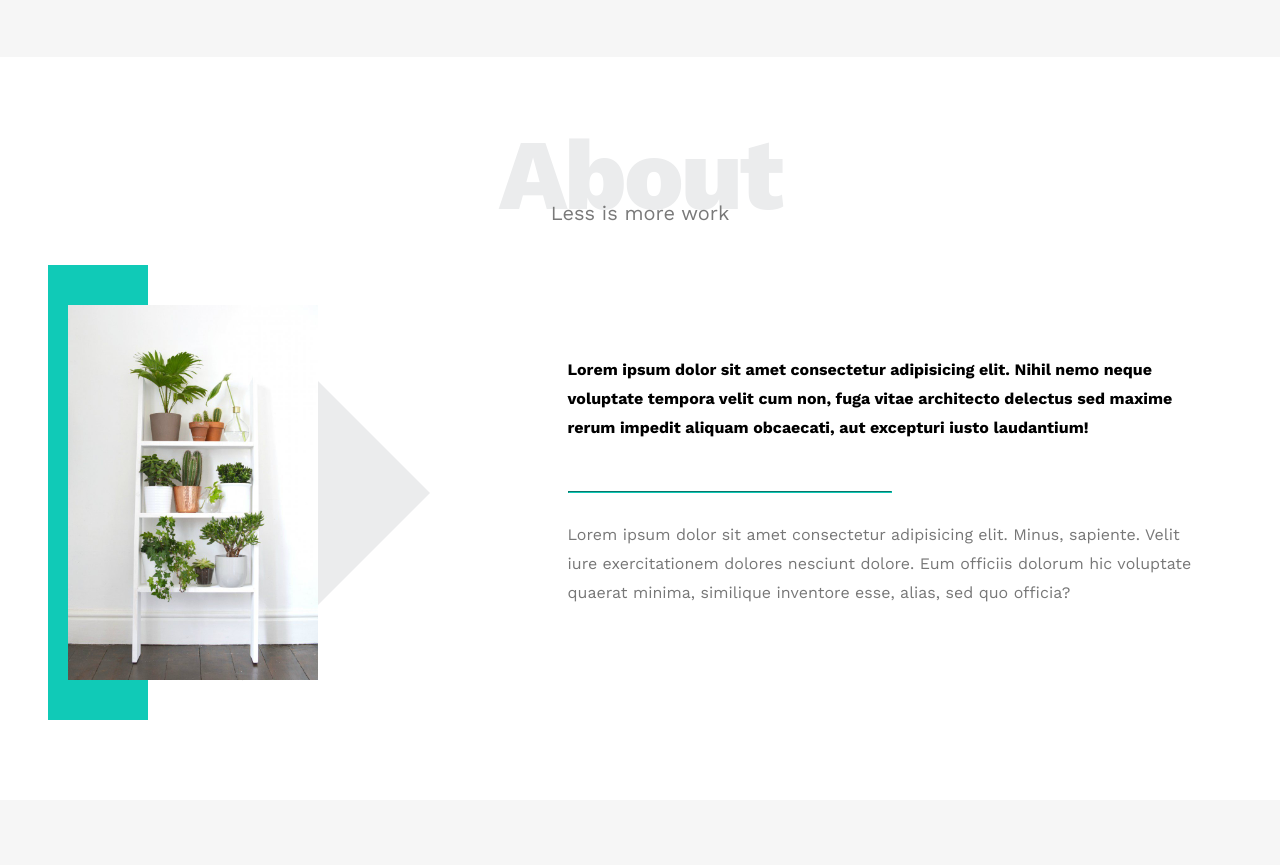
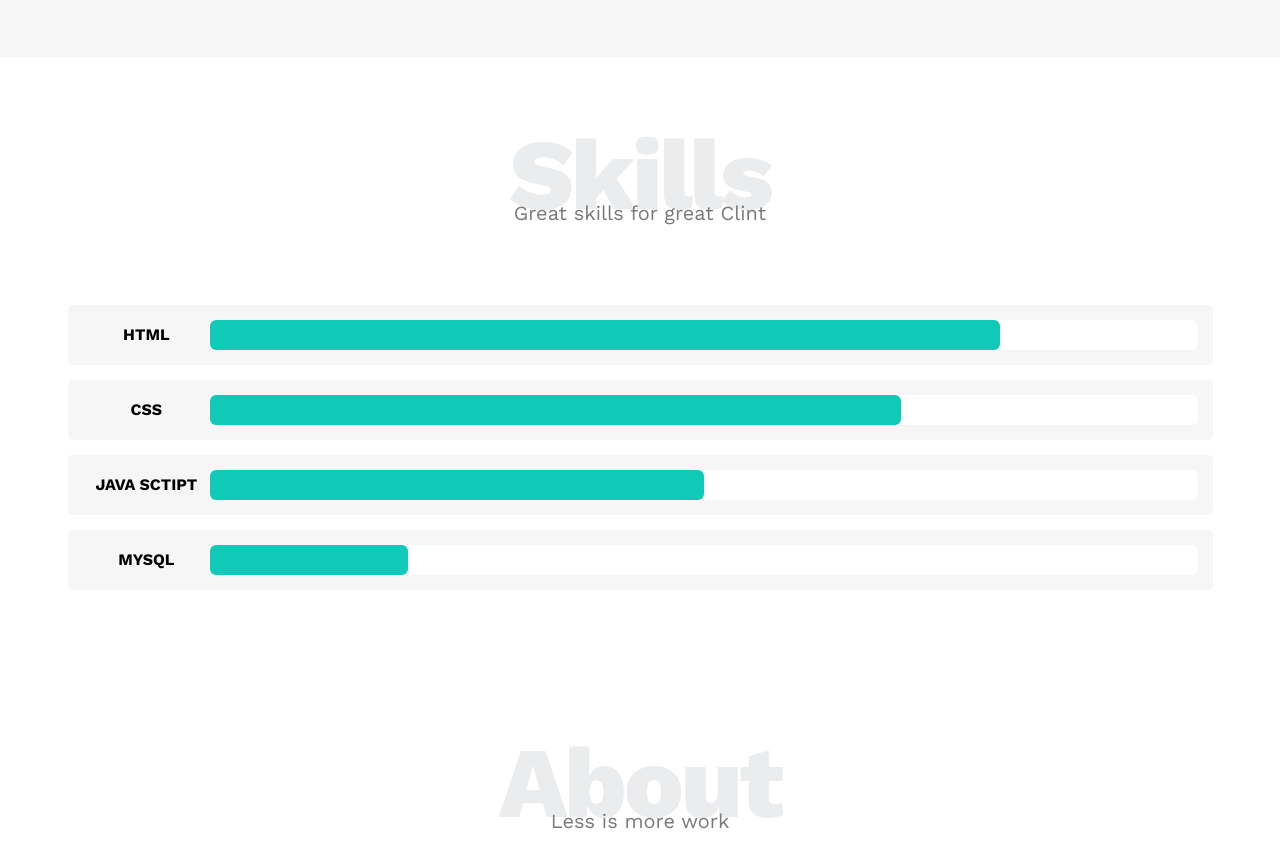
Before and after one commit to elsa33eed/Leon, a plain HTML site: page index.html in a window 1280 px wide. Shown: the part 2693-3558 px from the top of the page. Drawn offline with nearby package versions, Linux system fonts and the light colour scheme.

Commit message:
Add Skills Section

```diff
--- a/css/leon.css
+++ b/css/leon.css
@@ -336,6 +336,63 @@ body {
   margin-bottom: 0;
 }
 /* end portfolio */
+/* start skills */
+.skills {
+  padding-top: var(--section-padding);
+  padding-bottom: var(--section-padding);
+}
+.skills .container {
+}
+.skills .container .content {
+  margin-top: 80px;
+}
+.skills .container .skill-box {
+  display: flex;
+  background-color: var(--sec-color);
+  padding: 15px;
+  margin-bottom: 15px;
+  border-radius: 5px;
+  -webkit-border-radius: 5px;
+  -moz-border-radius: 5px;
+  -ms-border-radius: 5px;
+  -o-border-radius: 5px;
+}
+.skills .container .skill-box .skill-name {
+  font-weight: bold;
+  width: 130px;
+  text-align: center;
+  line-height: 30px;
+}
+.skills .container .skill-box .skill-progress {
+  width: calc(100% - 110px);
+  height: 30px;
+  background-color: #fff;
+  position: relative;
+  border-radius: 6px;
+  -webkit-border-radius: 6px;
+  -moz-border-radius: 6px;
+  -ms-border-radius: 6px;
+  -o-border-radius: 6px;
+}
+.skills .container .skill-box .skill-progress span {
+  position: absolute;
+  top: 0;
+  left: 0;
+  background-color: var(--main-color);
+  width: 0;
+  height: 100%;
+  border-radius: 6px;
+  transition: all 1s;
+  -webkit-border-radius: 6px;
+  -moz-border-radius: 6px;
+  -ms-border-radius: 6px;
+  -o-border-radius: 6px;
+  -webkit-transition: all 1s;
+  -moz-transition: all 1s;
+  -ms-transition: all 1s;
+  -o-transition: all 1s;
+}
+/* start skills */
 /* start about */
 .about {
   padding-top: var(--section-padding);
--- a/index.html
+++ b/index.html
@@ -179,6 +179,42 @@
       </div>
     </div>
     <!-- end portfolio -->
+
+    <!-- start skills -->
+    <div class="skills">
+      <div class="container">
+        <h2 class="special-heading">Skills</h2>
+        <p>Great skills for great Clint</p>
+        <div class="content">
+          <div class="skill-box">
+            <div class="skill-name">HTML</div>
+            <div class="skill-progress">
+              <span data-progress="80%"></span>
+            </div>
+          </div>
+          <div class="skill-box">
+            <div class="skill-name">CSS</div>
+            <div class="skill-progress">
+              <span data-progress="70%"></span>
+            </div>
+          </div>
+          <div class="skill-box">
+            <div class="skill-name">JAVA SCTIPT</div>
+            <div class="skill-progress">
+              <span data-progress="50%"></span>
+            </div>
+          </div>
+          <div class="skill-box">
+            <div class="skill-name">MYSQL</div>
+            <div class="skill-progress">
+              <span data-progress="20%"></span>
+            </div>
+          </div>
+        </div>
+      </div>
+    </div>
+    <!-- end skills -->
+
     <!-- start about -->
     <div class="about" id="about">
       <div class="container">
--- a/js/main.js
+++ b/js/main.js
@@ -1,7 +1,25 @@
 // change background automaticlly
 const background = document.querySelector(".landing"); //select element to change background
-const imageArr = ["01.png", "02.png", "03.png", "04.png"]; // make array with background images
+const imageArr = ["01.png", "02.png", "03.png", "04.png", "05.png", "06.png"]; // make array with background images
 setInterval(() => {
   const randomNum = Math.floor(Math.random() * imageArr.length); // make random number
   background.style.backgroundImage = 'url("image/' + imageArr[randomNum] + '")'; //change background
 }, 20000);
+
+// animate data progress
+let ourSkills = document.querySelector(".skills");
+window.onscroll = function () {
+  let positionTop = ourSkills.offsetTop;
+  let skillsHeight = ourSkills.offsetHeight;
+  let windowsHeight = this.innerHeight;
+  let myScroll = this.pageYOffset;
+
+  if (myScroll > positionTop + skillsHeight - windowsHeight) {
+    let dataProgress = document.querySelectorAll(
+      ".skills .container .skill-box .skill-progress span"
+    );
+    dataProgress.forEach((span) => {
+      span.style.width = span.dataset.progress;
+    });
+  }
+};
```
